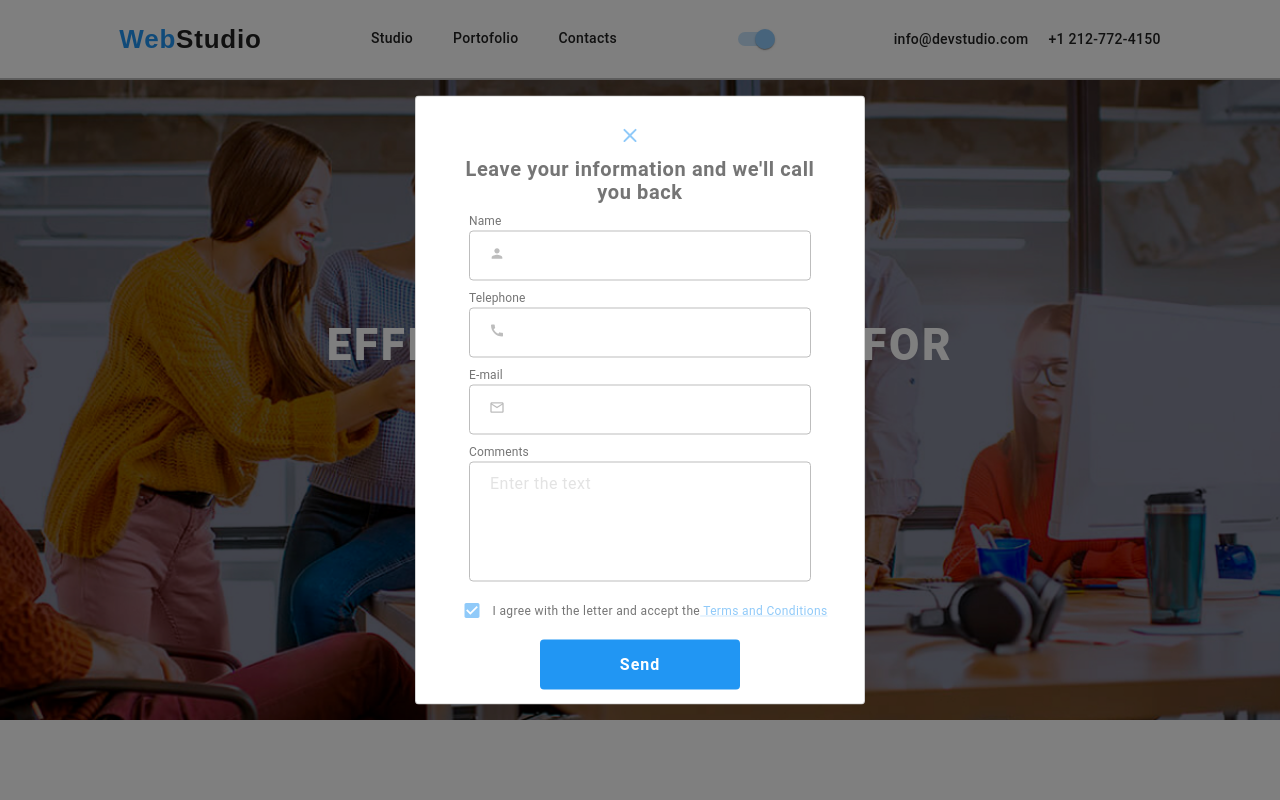
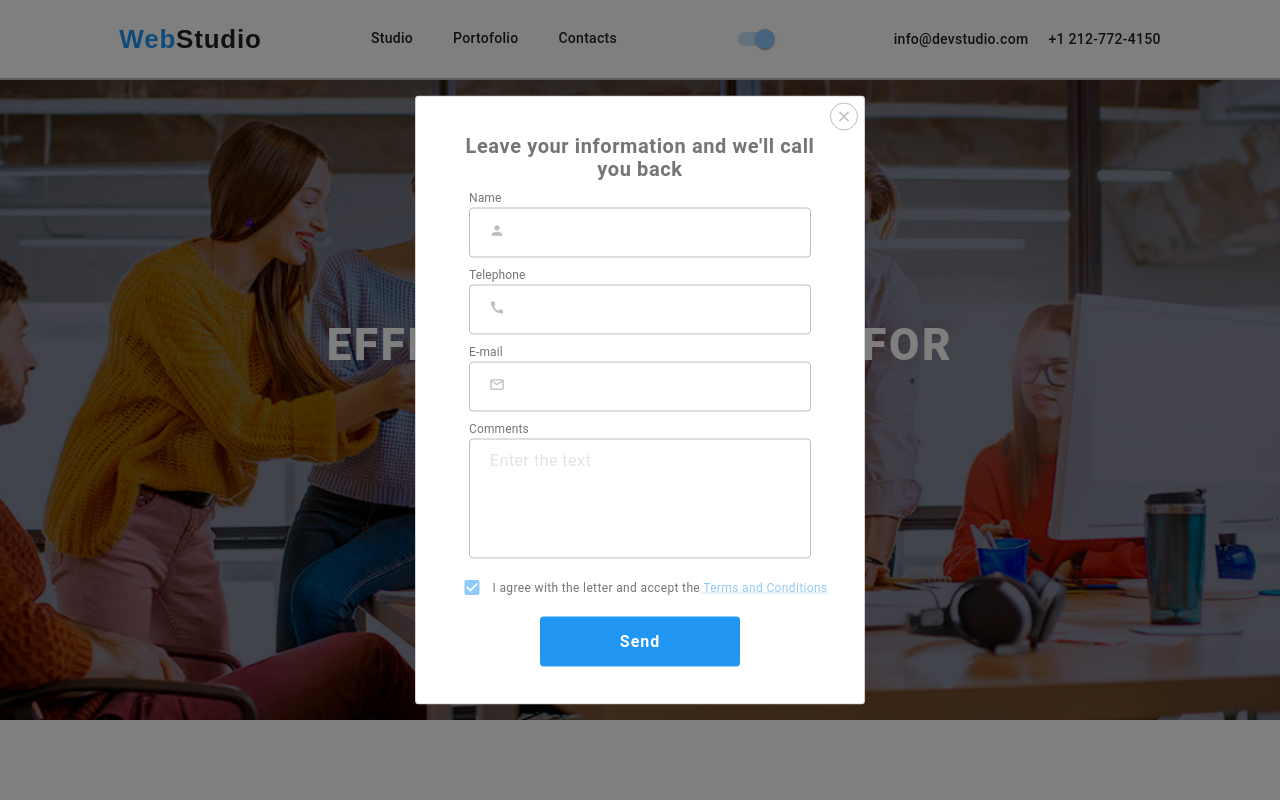
Before and after one commit to anisoara1/WebStudio-page, a React (Create React App) app: page / in a window 1280 px wide. Both pictures are taken after a click on the button "Request our service". Shown: the top 800 px of the page. Built offline with nearby package versions, Linux system fonts and the light colour scheme.

Commit message:
Fixed form warrnings

```diff
--- a/src/components/Footer/Footer.jsx
+++ b/src/components/Footer/Footer.jsx
@@ -305,16 +305,29 @@ export const Footer = () => {
             label="E-mail"
             variant="outlined"
             size="small"
+            InputProps={{
+              style: {
+                color: '#FFFFFF4D',
+              },
+            }}
             sx={{
               width: '50vh',
               '& .MuiOutlinedInput-root .MuiOutlinedInput-notchedOutline': {
-                borderColor: '#FFFFFF4D',
+                ':&hover': {
+                  borderColor: 'white',
+                  color: '#FFFFFF4D',
+                },
               },
               '& .MuiOutlinedInput-root.Mui-focused .MuiOutlinedInput-notchedOutline':
                 {
                   borderColor: 'white',
                   color: '#FFFFFF4D',
                 },
+              ':&hover': {
+                borderColor: 'white',
+                color: '#FFFFFF4D',
+              },
+
               '& .MuiInputLabel-root': {
                 fontFamily: 'Roboto',
                 fontSize: '16px',
--- a/src/components/Modal/Modal.jsx
+++ b/src/components/Modal/Modal.jsx
@@ -100,8 +100,26 @@ export const ModalForm = ({ open, handleClose }) => {
       >
         <Fade in={open}>
           <Box className={css.modal} sx={{ background: '#FFFFFF' }}>
-            <Button onClose={handleClose} className={css.btn}>
-              <CloseRoundedIcon className={css.closeIcon} />
+            <Button
+              onClick={handleClose}
+              className={css.btn}
+              sx={{
+                minWidth: '20px',
+                height: '28px',
+                padding: '0 4px',
+                borderRadius: ' 50%',
+                border: '1px solid #bdbdbd',
+                position: 'absolute',
+                top: '6px',
+                right: '6px',
+                color: ' #bdbdbd',
+                '&:hover': {
+                  cursor: 'pointer',
+                  color: '#2196f3',
+                },
+              }}
+            >
+              <CloseRoundedIcon sx={{ width: '18px' }} />
             </Button>
             <Typography
               sx={{
@@ -132,15 +150,15 @@ export const ModalForm = ({ open, handleClose }) => {
                 Name
               </Typography>
               <FormControl
-                autoComplete="off"
                 style={firstForm}
                 onMouseEnter={handleMouseEnterFirstForm}
                 onMouseLeave={handleMouseLeaveFirstForm}
               >
                 <Input
+                  autoComplete="off"
                   sx={{
                     fontSize: '16px',
-                    paddingTop: '5px',
+                    paddingTop: '2px',
                     color: '#bdbdbd',
                   }}
                   name="name"
@@ -179,15 +197,15 @@ export const ModalForm = ({ open, handleClose }) => {
                 Telephone
               </Typography>
               <FormControl
-                autoComplete="off"
                 style={secondForm}
                 onMouseEnter={handleMouseEnterSecondForm}
                 onMouseLeave={handleMouseLeaveSecondForm}
               >
                 <Input
+                  autoComplete="off"
                   sx={{
                     fontSize: '16px',
-                    paddingTop: '5px',
+                    paddingTop: '2px',
                     color: '#bdbdbd',
                   }}
                   name="telephone"
@@ -227,15 +245,15 @@ export const ModalForm = ({ open, handleClose }) => {
                 E-mail
               </Typography>
               <FormControl
-                autoComplete="off"
                 style={thirdForm}
                 onMouseEnter={handleMouseEnterThirdForm}
                 onMouseLeave={handleMouseLeaveThirdForm}
               >
                 <Input
+                  autoComplete="off"
                   sx={{
                     fontSize: '16px',
-                    paddingTop: '5px',
+                    paddingTop: '2px',
                     color: '#bdbdbd',
                   }}
                   name="email"
--- a/src/components/Modal/Modal.module.css
+++ b/src/components/Modal/Modal.module.css
@@ -32,21 +32,3 @@
   letter-spacing: 0.01em;
   text-align: left;
 }
-
-.closeIcon {
-  width: 16px;
-}
-.btn {
-  padding: 0 6px;
-  min-width: 12px;
-  border-radius: 50%;
-  border: 1px solid #bdbdbd;
-  position: absolute;
-  top: 6px;
-  right: 10px;
-  color: #bdbdbd;
-  :hover {
-    cursor: pointer;
-    color: #2196f3;
-  }
-}
```
